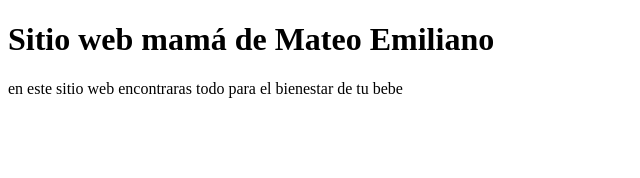
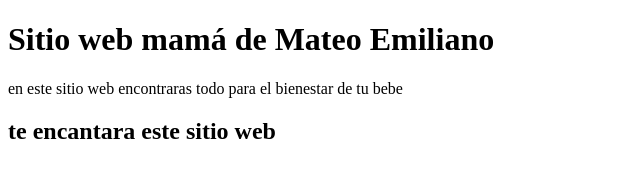
Before and after one commit to MateoEmiliano2401/MateoEmiliano2401.github.io, a plain HTML site: page index.html in a window 1280 px wide. Shown: the whole page, without its empty margins (0-640 px from the left). Drawn offline with Linux system fonts and the light colour scheme.

Commit message:
se suben todos los cambios a la terminal

```diff
--- a/index.html
+++ b/index.html
@@ -9,5 +9,6 @@
 <body>
     <h1>Sitio web mamá de Mateo Emiliano</h1>
     <p>en este sitio web encontraras todo para el bienestar de tu bebe</p>
+    <h2>te encantara este sitio web</h2>
 </body>
 </html>
```
